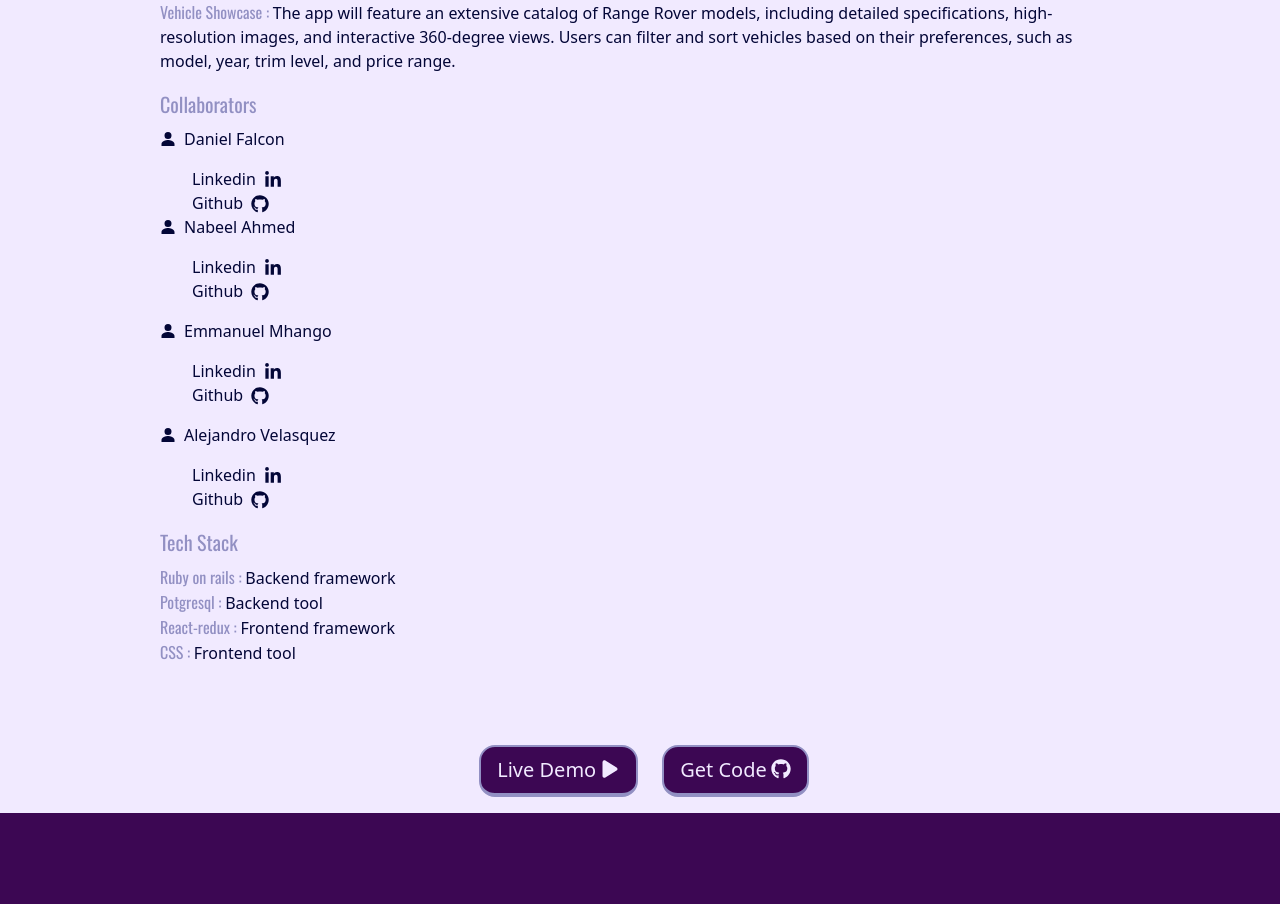
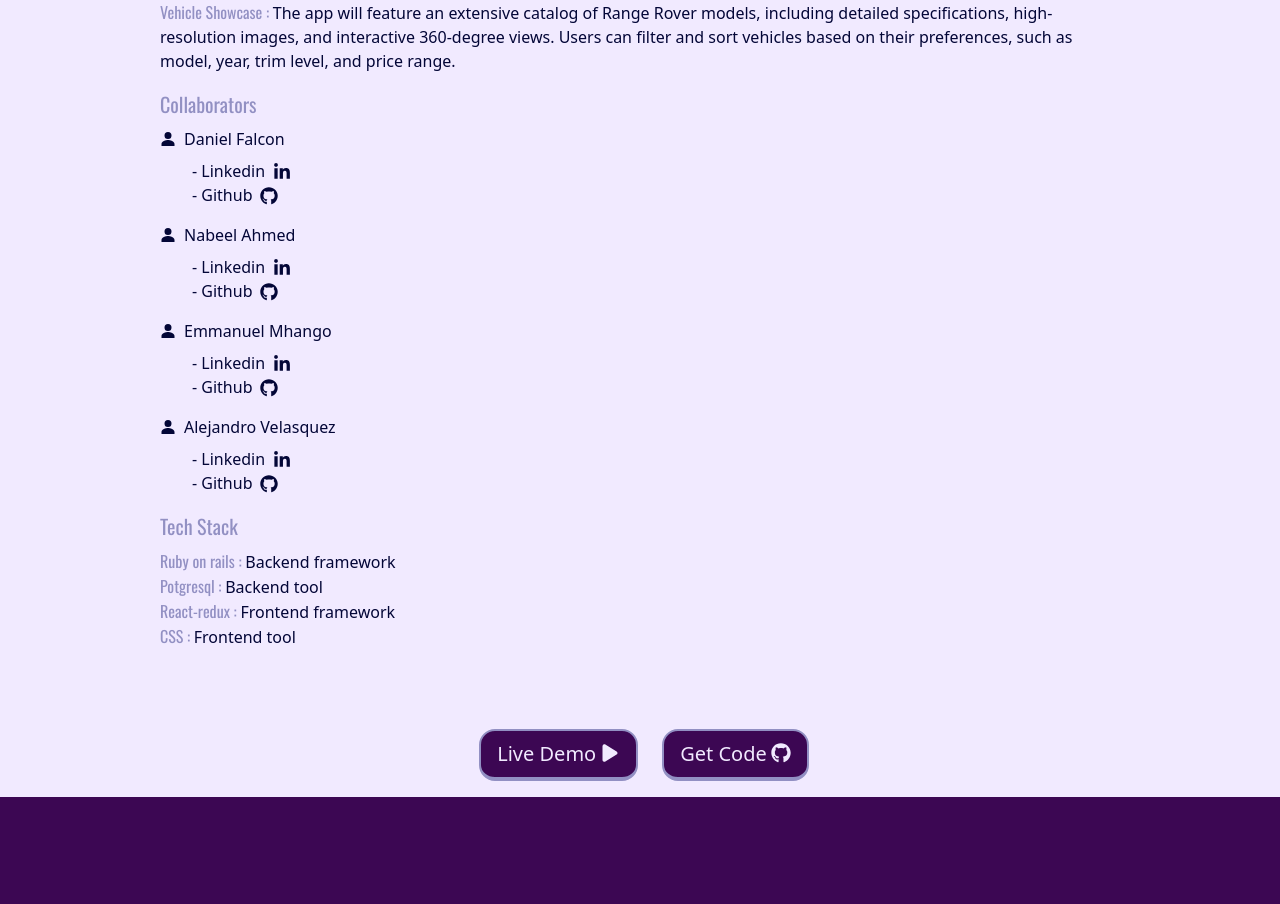
Before and after one commit to Booze33/tebe_portfolio, a React (Create React App) app: page /projects/rover-app in a window 1280 px wide. Shown: the part 1729-2633 px from the top of the page. Built offline with nearby package versions, Linux system fonts and the light colour scheme; the HTML template or start-up script is replaced by a standard one.

Commit message:
Made some changes on project section

```diff
--- a/src/components/projects/rover.jsx
+++ b/src/components/projects/rover.jsx
@@ -76,59 +76,59 @@
             className="text-xl mt-4 mb-2 font-curved text-both">Collaborators</motion.h2>
 
           <div>
-            <div className="flex flex-col md-4">
-              <h1 className="flex flex-row mb-4">
+            <div className="flex flex-col mb-4">
+              <h1 className="flex flex-row mb-2">
                 <IoPersonSharp className="mr-2 mt-1" />
                 <span>Daniel Falcon</span>
               </h1>
               <a  href="https://www.linkedin.com/in/danfall/" target="_blank" rel="noreferrer" className="flex flex-row ml-8">
-                <span>Linkedin</span>
+                <span>-  Linkedin</span>
                 <FaLinkedinIn className="ml-2 mt-1 text-lg" />
               </a>
               <a  href="https://github.com/Danfall369" target="_blank" rel="noreferrer" className="flex flex-row ml-8">
-                <span>Github</span>
+                <span>-  Github</span>
                 <FaGithub className="ml-2 mt-1 text-lg" />
               </a>
             </div>
             <div className="flex flex-col mb-4">
-              <h1 className="flex flex-row mb-4">
+              <h1 className="flex flex-row mb-2">
                 <IoPersonSharp className="mr-2 mt-1" />
                 <span>Nabeel Ahmed</span>
               </h1>
               <a  href="https://www.linkedin.com/in/nabeel129/" target="_blank" rel="noreferrer" className="flex flex-row ml-8">
-                <span>Linkedin</span>
+                <span>-  Linkedin</span>
                 <FaLinkedinIn className="ml-2 mt-1 text-lg" />
               </a>
               <a  href="https://github.com/Metaverse-Nabeel" target="_blank" rel="noreferrer" className="flex flex-row ml-8">
-                <span>Github</span>
+                <span>-  Github</span>
                 <FaGithub className="ml-2 mt-1 text-lg" />
               </a>
             </div>
             <div className="flex flex-col mb-4">
-              <h1 className="flex flex-row mb-4">
+              <h1 className="flex flex-row mb-2">
                 <IoPersonSharp className="mr-2 mt-1" />
                 <span>Emmanuel Mhango</span>
               </h1>
               <a  href="https://www.linkedin.com/in/emmanuellmhango/" target="_blank" rel="noreferrer" className="flex flex-row ml-8">
-                <span>Linkedin</span>
+                <span>-  Linkedin</span>
                 <FaLinkedinIn className="ml-2 mt-1 text-lg" />
               </a>
               <a  href="https://github.com/emmanuellmhango" target="_blank" rel="noreferrer" className="flex flex-row ml-8">
-                <span>Github</span>
+                <span>-  Github</span>
                 <FaGithub className="ml-2 mt-1 text-lg" />
               </a>
             </div>
             <div className="flex flex-col mb-4">
-              <h1 className="flex flex-row mb-4">
+              <h1 className="flex flex-row mb-2">
                 <IoPersonSharp className="mr-2 mt-1" />
                 <span>Alejandro Velasquez</span>
               </h1>
               <a  href="https://www.linkedin.com/in/velzckcode/" target="_blank" rel="noreferrer" className="flex flex-row ml-8">
-                <span>Linkedin</span>
+                <span>-  Linkedin</span>
                 <FaLinkedinIn className="ml-2 mt-1 text-lg" />
               </a>
               <a  href="https://github.com/VelzckC0D3" target="_blank" rel="noreferrer" className="flex flex-row ml-8">
-                <span>Github</span>
+                <span>-  Github</span>
                 <FaGithub className="ml-2 mt-1 text-lg" />
               </a>
             </div>
```
